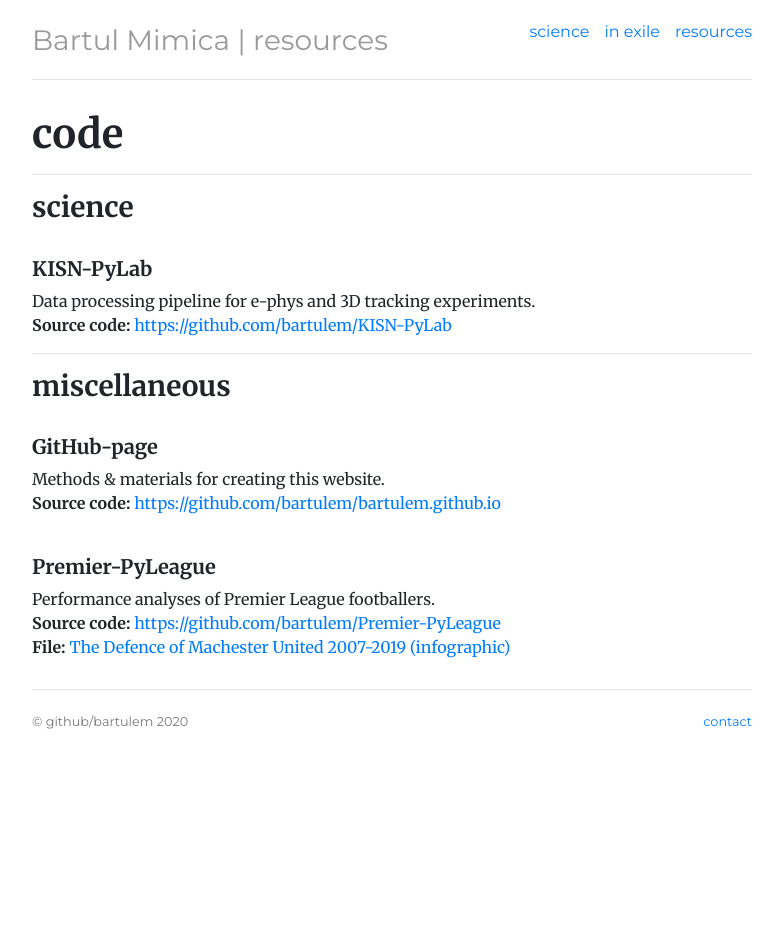
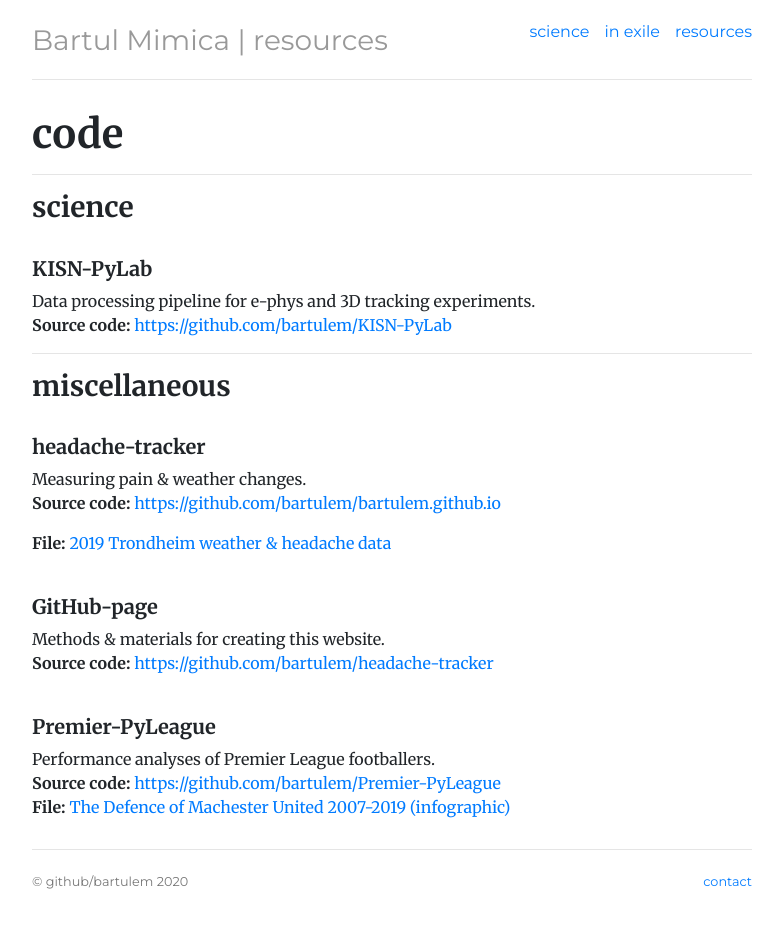
Before and after one commit to bartulem/bartulem.github.io, a Jekyll site: the page built from resources/index.html, in a window 1280 px wide. Shown: the whole page, without its empty margins (248-1031 px from the left). Built offline with Jekyll 4.4.1, drawn with Linux system fonts in a browser that asks for light colours; comment, search, counter and statistics services are not loaded; before the commit the page ends 900 px from its top, so only the background shows below that.

Commit message:
Update index.html

```diff
--- a/resources/index.html
+++ b/resources/index.html
@@ -23,9 +23,15 @@ category: resources
       <hr />
       <h3 id="miscellaneous">miscellaneous</h3>
       <br>
+      <h5 id="headache-tracker">headache-tracker</h5>
+      <p>Measuring pain & weather changes. <br>
+      <strong>Source code:</strong> <a href="https://github.com/bartulem/bartulem.github.io" target="_blank">https://github.com/bartulem/bartulem.github.io</a></p>
+      <strong>File:</strong> <a href="https://chart-studio.plot.ly/~bartulm/10.embed" target="_blank">2019 Trondheim weather & headache data</a></p>
+      <p> </p>
+      <br>
       <h5 id="GitHub-page">GitHub-page</h5>
       <p>Methods & materials for creating this website. <br>
-      <strong>Source code:</strong> <a href="https://github.com/bartulem/bartulem.github.io" target="_blank">https://github.com/bartulem/bartulem.github.io</a></p>
+      <strong>Source code:</strong> <a href="https://github.com/bartulem/headache-tracker" target="_blank">https://github.com/bartulem/headache-tracker</a></p>
       <p> </p>
       <br>
       <h5 id="Premier-PyLeague">Premier-PyLeague</h5>
```
